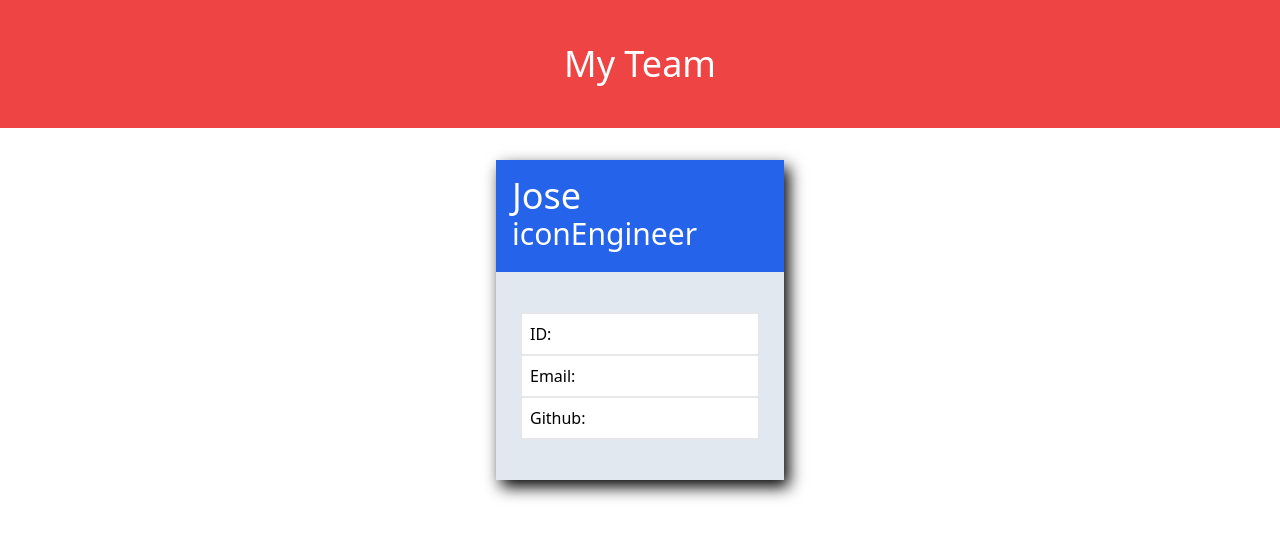
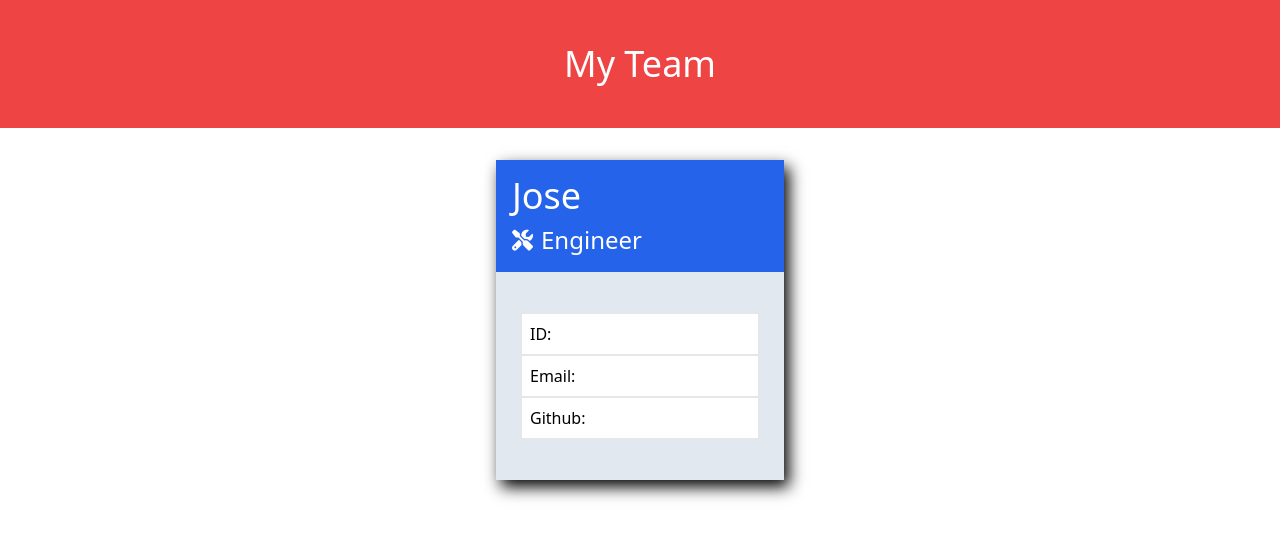
Before and after one commit to Josejpd3/10-Module-Challenge, a website: page dist/test.html in a window 1280 px wide. Drawn offline with nearby package versions, Linux system fonts and the light colour scheme.

Commit message:
final title layout

```diff
--- a/dist/test.html
+++ b/dist/test.html
@@ -19,8 +19,8 @@
             <div class="card w-72 h-80 bg-slate-200 m-8">
                 <div class="card-title flex flex-col bg-blue-600 text-white font-medium h-28 p-4">
                     <h3 class="name text-4xl">Jose</h3>
-                    <div class="IconRole flex flex-row text-3xl">
-                        <p class="icon">icon</p>
+                    <div class="IconRole flex flex-row text-2xl pt-2">
+                        <i class="fa-solid fa-screwdriver-wrench fa-sm pt-4 pr-2"></i>
                         <p class="role">Engineer</p>
                     </div>
                 </div>
```
